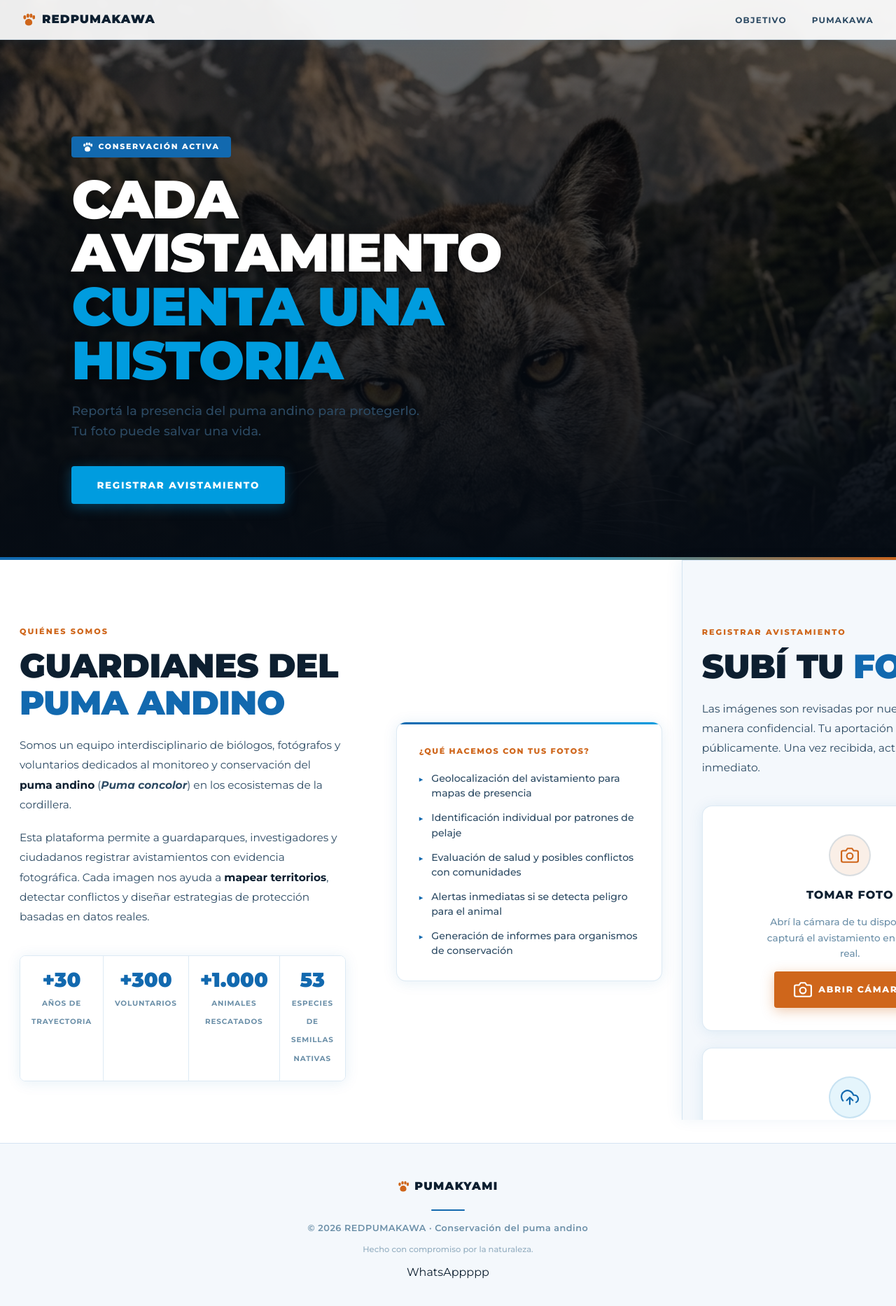
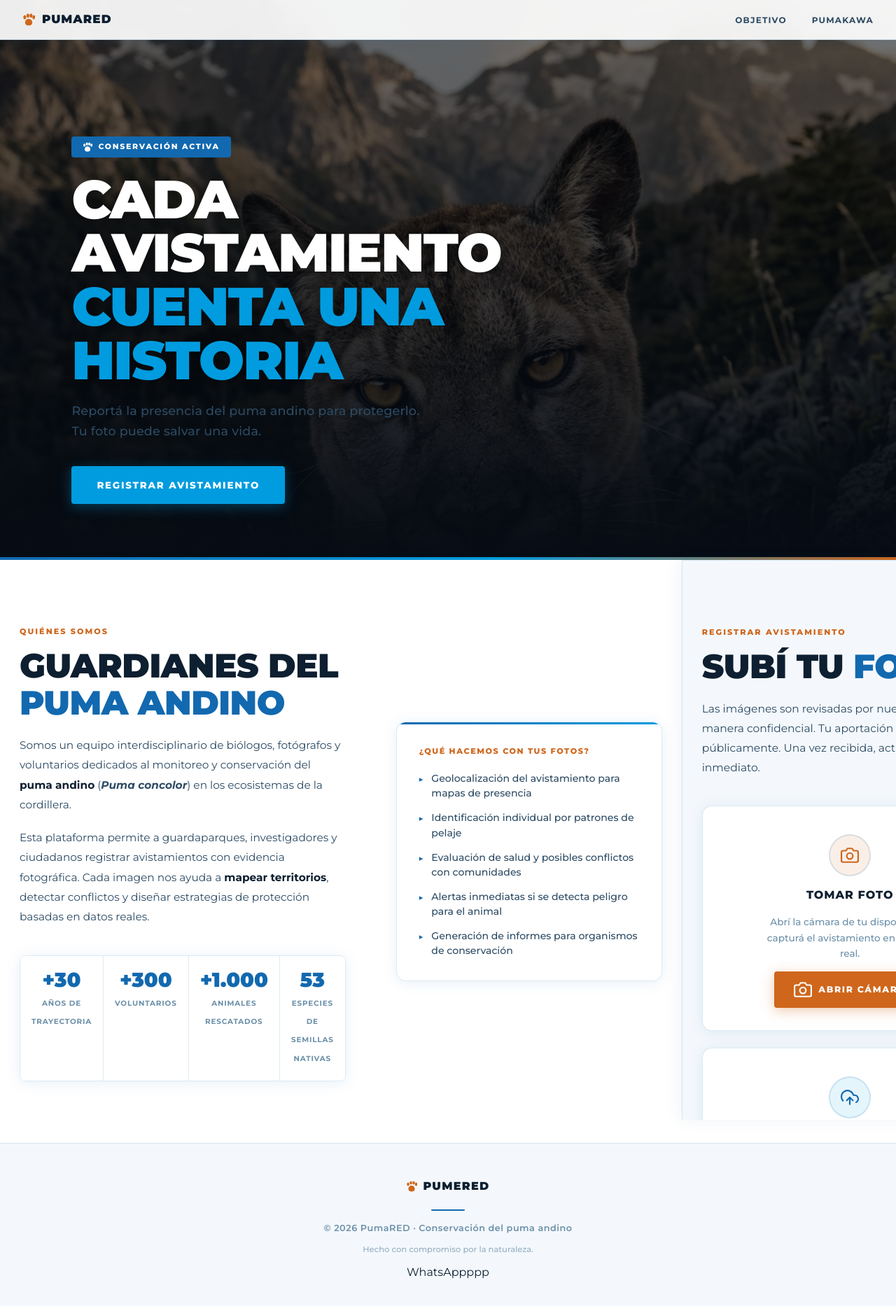
Before and after one commit to yyammi/pumakyami, a React (Vite) app in the folder my-app/: page / in a window 1280 px wide. Shown: the top 1866 px of the page at 70% size. Built offline with nearby package versions, Linux system fonts and the light colour scheme.

Commit message:
nombre red

```diff
--- a/my-app/src/Componentes/Footer/Footer.jsx
+++ b/my-app/src/Componentes/Footer/Footer.jsx
@@ -15,10 +15,10 @@ function Footer() {
     <footer className="footer">
       <div className="footer__marca">
         <span className="footer__marca-paw"><IconPaw /></span>
-        PumaKyami
+        PumeRED
       </div>
       <div className="footer__divider" />
-      <p className="footer__copy">© 2026 REDPUMAKAWA · Conservación del puma andino</p>
+      <p className="footer__copy">© 2026 PumaRED · Conservación del puma andino</p>
       <p className="footer__sub">Hecho con compromiso por la naturaleza.</p>
 
       <a
--- a/my-app/src/Componentes/Navbar/Navbar.jsx
+++ b/my-app/src/Componentes/Navbar/Navbar.jsx
@@ -15,7 +15,7 @@ function Navbar() {
     <nav className="nav" role="navigation" aria-label="Navegación principal">
       <div className="nav__brand">
         <span className="nav__paw"><IconPaw /></span>
-        RedPumakawa
+        PumaRED
       </div>
       <ul className="nav__links">
         <li><a href="#quienes-somos">Objetivo</a></li>
```
